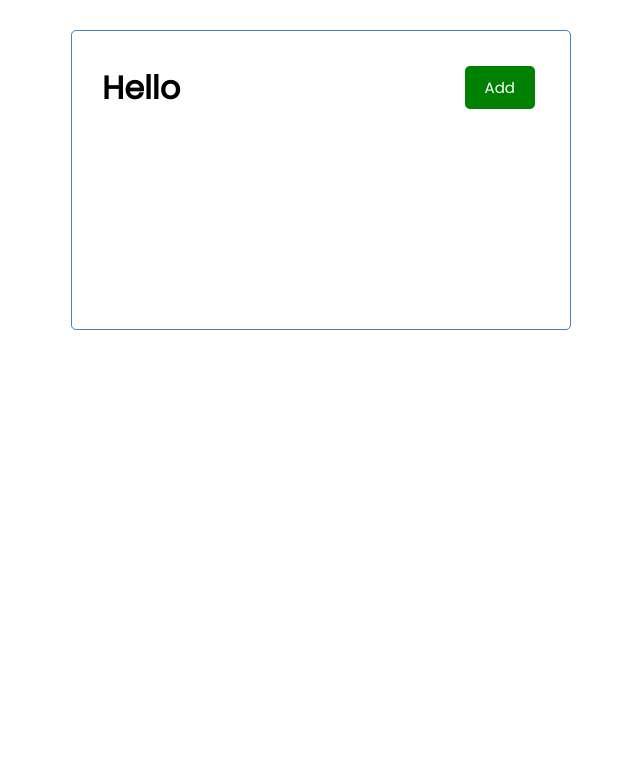
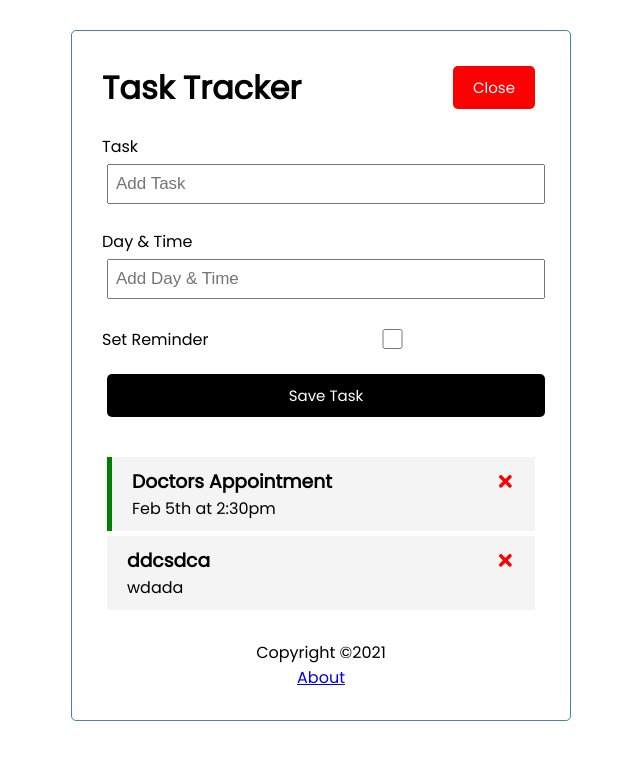
Before and after one commit to Arielxch/Task-Tracker, a React (Create React App) app: page / in a window 1280 px wide. Both pictures are taken after a click on the button "Add". Shown: the top 760 px of the page, without its empty margins (319-959 px from the left). Built offline with nearby package versions, Linux system fonts and the light colour scheme; data requests are answered from the project's data file.

Commit message:
Task tracker is done

```diff
--- /dev/null
+++ b/db.json
@@ -0,0 +1,16 @@
+{
+  "tasks": [
+    {
+      "id": 1,
+      "text": "Doctors Appointment",
+      "day": "Feb 5th at 2:30pm",
+      "reminder": true
+    },
+    {
+      "text": "ddcsdca",
+      "day": "wdada",
+      "reminder": false,
+      "id": 2
+    }
+  ]
+}
--- a/package.json
+++ b/package.json
@@ -6,8 +6,11 @@
     "@testing-library/jest-dom": "^5.14.1",
     "@testing-library/react": "^11.2.7",
     "@testing-library/user-event": "^12.8.3",
+    "json-server": "^0.16.3",
     "react": "^17.0.2",
     "react-dom": "^17.0.2",
+    "react-icons": "^4.2.0",
+    "react-router-dom": "^5.2.0",
     "react-scripts": "4.0.3",
     "web-vitals": "^1.1.2"
   },
@@ -15,7 +18,8 @@
     "start": "react-scripts start",
     "build": "react-scripts build",
     "test": "react-scripts test",
-    "eject": "react-scripts eject"
+    "eject": "react-scripts eject",
+    "server": "json-server --watch db.json --port 5000"
   },
   "eslintConfig": {
     "extends": [
--- a/src/App.js
+++ b/src/App.js
@@ -1,12 +1,118 @@
+import { useState, useEffect } from 'react'
+import { BrowserRouter as Router, Route } from 'react-router-dom'
 import Header from './components/Header'
+import Footer from './components/Footer'
+import About from './components/About'
+import Tasks from './components/Tasks'
+import AddTask from './components/AddTask'
 
-function App() {
+
+const App = () => {
+  const [showAddTask, setShowAddTask] = useState(false)
+  const [tasks, setTasks] = useState([])
+
+  useEffect(() => {
+    const getTasks = async () => {
+      const tasksFromServer = await fetchTasks()
+      setTasks(tasksFromServer)
+    }
+    getTasks()
+  }, [])
+
+  //Fetch Tasks
+  const fetchTasks = async () => {
+    const res = await fetch('http://localhost:5000/tasks')
+    const data = await res.json()
+
+    return data
+  }
+
+  //Fetch Task
+  const fetchTask = async (id) => {
+    const res = await fetch(`http://localhost:5000/tasks/${id}`)
+    const data = await res.json()
+
+    return data
+  }
+
+  //Add Task
+  const addTask = async (task) => {
+    const res = await fetch('http://localhost:5000/tasks', {
+      method: 'POST',
+      headers: {
+        'Content-type': 'application/json'
+      },
+      body: JSON.stringify(task)
+    })
+
+    const data = await res.json()
+
+    setTasks([...tasks, data])
+
+
+    // const id = Math.floor(Math.random() * 10000) + 1
+    // const newTask = { id, ...task }
+    // setTasks([...tasks, newTask])
+  }
+
+  //Delete Task
+  const deleteTask = async (id) => {
+    const res = await fetch(`http://localhost:5000/tasks/${id}`, {
+      method: 'DELETE'
+    })
+    res.status === 200
+      ? setTasks(tasks.filter((task) => task.id !== id))
+      : alert('Error Deleting This Task')
+  }
+  //Toggle Reminder
+  const toggleReminder = async (id) => {
+    const taskToToggle = await fetchTask(id)
+    const updTask = { ...taskToToggle, reminder: !taskToToggle.reminder }
+
+    const res = await fetch(`http://localhost:5000/tasks/${id}`, {
+      method: 'PUT',
+      headers: {
+        'Content-type': "application/json",
+      },
+      body: JSON.stringify(updTask),
+    })
+
+    const data = await res.json()
+
+
+    setTasks(
+      tasks.map((task) => task.id === id
+        ? { ...task, reminder: data.reminder } : task))
+  }
 
   return (
-    <div className='container'>
-      <Header title='Hello' />
-    </div>
-  );
+    <Router>
+      <div className='container'>
+        <Header
+          onAdd={() => setShowAddTask(!showAddTask)}
+          showAdd={showAddTask} />
+
+        <Route
+          path='/'
+          exact
+          render={(props) => (
+            <>
+              {showAddTask && <AddTask onAdd={addTask} />}
+              {tasks.length > 0 ? (
+                < Tasks
+                  tasks={tasks}
+                  onDelete={deleteTask}
+                  onToggle={toggleReminder} />
+              ) : (
+                'No tasks to show'
+              )}
+            </>
+
+          )} />
+        <Route path='/about' component={About} />
+        <Footer />
+      </div>
+    </Router>
+  )
 }
-
 export default App;
--- /dev/null
+++ b/src/components/About.js
@@ -0,0 +1,12 @@
+import { Link } from 'react-router-dom'
+
+const About = () => {
+  return (
+    <div>
+      <h4>Version 1.0.0</h4>
+      <Link to='/'>Go Back</Link>
+    </div>
+  )
+}
+
+export default About
--- /dev/null
+++ b/src/components/AddTask.js
@@ -0,0 +1,58 @@
+import { useState } from 'react'
+
+const AddTask = ({ onAdd }) => {
+  const [text, setText] = useState('')
+  const [day, setDay] = useState('')
+  const [reminder, setReminder] = useState(false)
+
+  const onSubmit = (e) => {
+    e.preventDefault()
+
+    if (!text) {
+      alert('please add a task')
+      return
+    }
+
+    onAdd({ text, day, reminder })
+
+    setText('')
+    setDay('')
+    setReminder(false)
+  }
+
+  return (
+    <form className='add-form' onSubmit={onSubmit}>
+      <div className='form-control'>
+        <label>Task</label>
+        <input
+          type='text'
+          placeholder='Add Task'
+          value={text}
+          onChange={(e) => setText(e.target.value)}
+        />
+      </div>
+      <div className='form-control'>
+        <label>Day & Time</label>
+        <input
+          type='text'
+          placeholder='Add Day & Time'
+          value={day}
+          onChange={(e) => setDay(e.target.value)}
+        />
+      </div>
+      <div className='form-control form-control-check'>
+        <label>Set Reminder</label>
+        <input
+          type='checkbox'
+          checked={reminder}
+          value={reminder}
+          onChange={(e) => setReminder(e.currentTarget.checked)}
+        />
+      </div>
+
+      <input type='submit' value='Save Task' className='btn btn-block' />
+    </form>
+  )
+}
+
+export default AddTask
--- a/src/components/Button.js
+++ b/src/components/Button.js
@@ -1,12 +1,14 @@
 import PropTypes from 'prop-types'
 
-const Button = ({ color, text }) => {
-  const onClick = () => {
-    console.log('click')
-  }
-  return <button onClick={onClick} style={{ backgroundColor: color }}
-    className='btn'>{text}</button>
-
+const Button = ({ color, text, onClick }) => {
+  return (
+    <button
+      onClick={onClick}
+      style={{ backgroundColor: color }}
+      className='btn'>
+      {text}
+    </button>
+  )
 }
 Button.defaultProps = {
   color: 'steelblue'
@@ -14,6 +16,7 @@ Button.defaultProps = {
 
 Button.propTypes = {
   text: PropTypes.string,
-  color: PropTypes.string
+  color: PropTypes.string,
+  onClick: PropTypes.func,
 }
 export default Button
--- /dev/null
+++ b/src/components/Footer.js
@@ -0,0 +1,11 @@
+import { Link } from 'react-router-dom'
+const footer = () => {
+  return (
+    <footer>
+      <p>Copyright &copy;2021</p>
+      <Link to="/about">About</Link>
+    </footer>
+  )
+}
+
+export default footer
--- a/src/components/Header.js
+++ b/src/components/Header.js
@@ -1,18 +1,26 @@
 import PropTypes from 'prop-types'
-import Button from './Button';
+import { useLocation } from 'react-router-dom'
+import Button from './Button'
 
 
-const Header = ({ title }) => {
+const Header = ({ title, onAdd, showAdd }) => {
+  const location = useLocation()
   return (
     <header className='header'>
       <h1>{title}</h1>
-      <Button color='green' text='Add' />
+      {location.pathname === '/' && (
+        <Button
+          color={showAdd ? 'red' : 'green'}
+          text={showAdd ? 'Close' : 'Add'}
+          onClick={onAdd}
+        />
+      )}
     </header >
   )
 }
 
 Header.defaultProps = {
-  title: 'Task Tracker'
+  title: 'Task Tracker',
 }
 
 Header.propTypes = {
--- /dev/null
+++ b/src/components/Task.js
@@ -0,0 +1,21 @@
+import { FaTimes } from 'react-icons/fa'
+
+const Task = ({ task, onDelete, onToggle }) => {
+  return (
+    <div
+      className={`task ${task.reminder && 'reminder'}`}
+      onDoubleClick={() => onToggle(task.id)}>
+      <h3>
+        {task.text}{''}
+        <FaTimes
+          style={{
+            color: 'red', cursor: 'pointer'
+          }}
+          onClick={() => onDelete(task.id)} />
+      </h3>
+      <p>{task.day}</p>
+    </div>
+  )
+}
+
+export default Task
--- /dev/null
+++ b/src/components/Tasks.js
@@ -0,0 +1,15 @@
+import Task from './Task'
+
+const Tasks = ({ tasks, onDelete, onToggle }) => {
+  return (
+    <>
+      {tasks.map((task) => (
+        <Task key={task.id}
+          task={task}
+          onDelete={onDelete}
+          onToggle={onToggle} />))}
+    </>
+  )
+}
+
+export default Tasks
```
Also changed, not shown: 1 other file (tests, documents, lock files or other folders).
